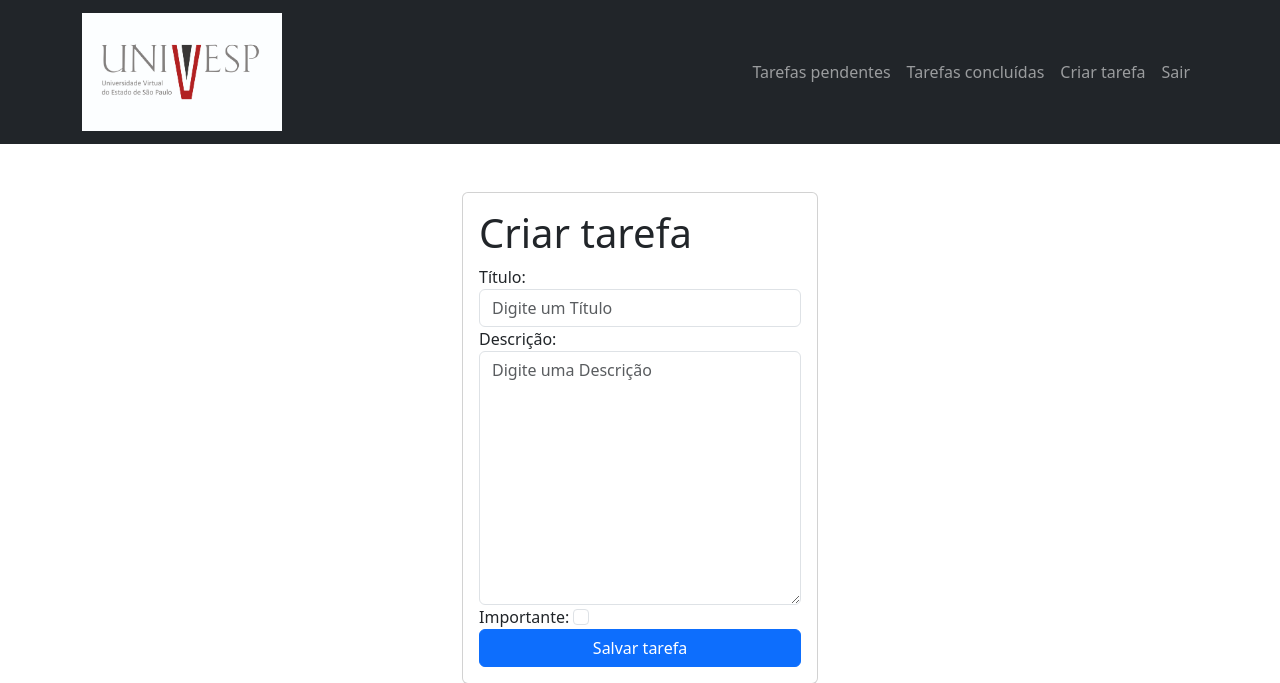
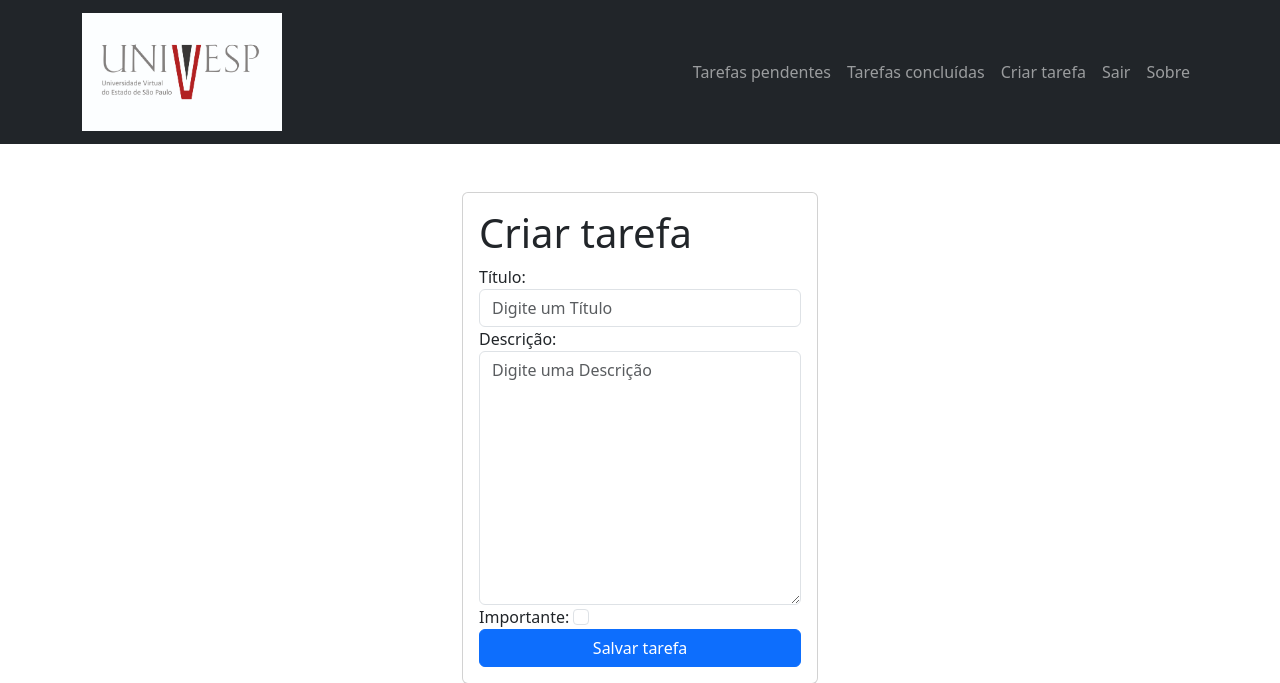
Before and after one commit to WloiolaNet/django-auth-crud, a Django app: page /tasks/create/ in a window 1280 px wide. Shown: the top 683 px of the page. Run offline with Django 5.2, Linux system fonts and the light colour scheme; a user stored in the database is signed in.

Commit message:
commit DEBUG

```diff
--- a/tasks/templates/base.html
+++ b/tasks/templates/base.html
@@ -4,7 +4,9 @@
     <meta charset="UTF-8">
     <meta name="viewport" content="width=device-width, initial-scale=1.0">
     <title>Projeto Integrador I - Univesp</title>
-    <link rel="stylesheet" href="https://cdn.jsdelivr.net/npm/bootstrap@5.3.3/dist/css/bootstrap.min.css"
+    <link href="https://cdn.jsdelivr.net/npm/bootstrap@5.3.0/dist/css/bootstrap.min.css" rel="stylesheet">
+    <script src="https://cdn.jsdelivr.net/npm/bootstrap@5.3.0/dist/js/bootstrap.bundle.min.js"></script>
+
 </head>
 <body>
 
@@ -36,6 +38,9 @@
                 <li class="nav-item">
                     <a href="/logout" class="nav-link">Sair</a>
                 </li>
+                <li class="nav-item">
+                    <a class="nav-link" href="#">Sobre</a>
+                </li>
                 {% else %}
                 <li class="nav-item">
                     <a href="/signin" class="nav-link">Conecte-se</a>
```
